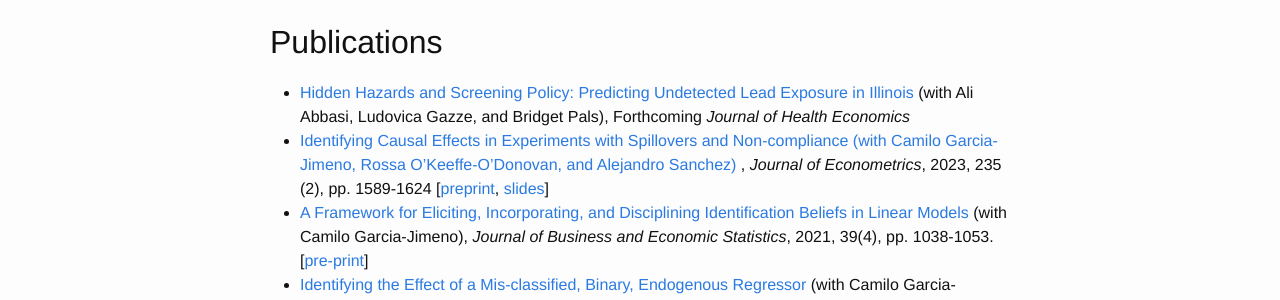
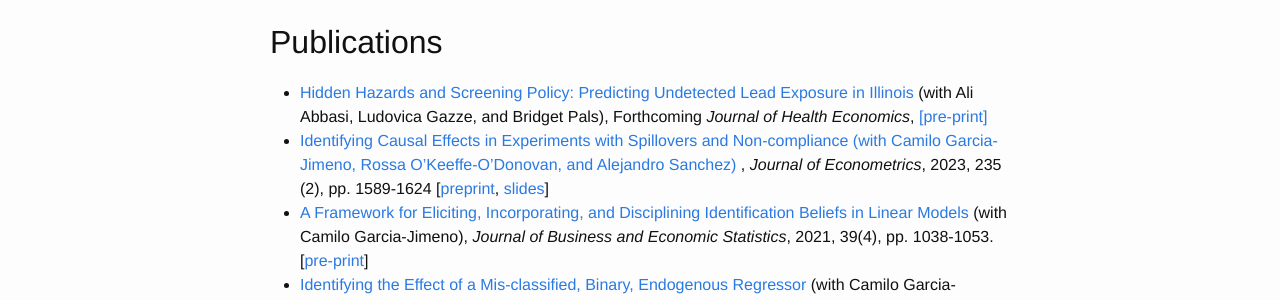
Before and after one commit to fditraglia/fditraglia.github.io, a Jekyll site: the page built from research.md, in a window 1280 px wide. Shown: the part 146-446 px from the top of the page. Built offline with Jekyll 4.4.1, drawn with Linux system fonts in a browser that asks for light colours.

Commit message:
add link to journal website

```diff
--- a/research.md
+++ b/research.md
@@ -8,7 +8,7 @@
 
 ## Publications
 
-- [Hidden Hazards and Screening Policy: Predicting Undetected Lead Exposure in Illinois](https://ditraglia.com/pdf/lead-JHE.pdf) (with Ali Abbasi, Ludovica Gazze, and Bridget Pals), Forthcoming *Journal of Health Economics*
+- [Hidden Hazards and Screening Policy: Predicting Undetected Lead Exposure in Illinois](https://www.sciencedirect.com/science/article/pii/S0167629623000607) (with Ali Abbasi, Ludovica Gazze, and Bridget Pals), Forthcoming *Journal of Health Economics*, [[pre-print]](https://ditraglia.com/pdf/lead-JHE.pdf)
 - [Identifying Causal Effects in Experiments with Spillovers and Non-compliance (with Camilo Garcia-Jimeno, Rossa O'Keeffe-O'Donovan, and Alejandro Sanchez)](https://doi.org/10.1016/j.jeconom.2023.01.008) , *Journal of Econometrics*, 2023, 235 (2), pp. 1589-1624 [[preprint](https://ditraglia.com/pdf/spillovers-paper.pdf), [slides](https://ditraglia.com/pdf/spillovers-slides.pdf)]
 - [A Framework for Eliciting, Incorporating, and Disciplining Identification Beliefs in Linear Models](https://doi.org/10.1080/07350015.2020.1753528) (with Camilo Garcia-Jimeno), *Journal of Business and Economic Statistics*, 2021, 39(4), pp. 1038-1053. [[pre-print](http://ditraglia.com/pdf/DiTraglia-Garcia-Jimeno-2019.pdf)]
 - [Identifying the Effect of a Mis-classified, Binary, Endogenous Regressor](https://www.sciencedirect.com/science/article/pii/S0304407619300181) (with Camilo Garcia-Jimeno), *Journal of Econometrics*, 2019, 209 (2), pp. 376-390. [[pre-print](http://ditraglia.com/pdf/binary-regressor-final.pdf), [NBER version](http://ditraglia.com/pdf/DiTraglia_Garcia-Jimeno_2017b.pdf)]
```
